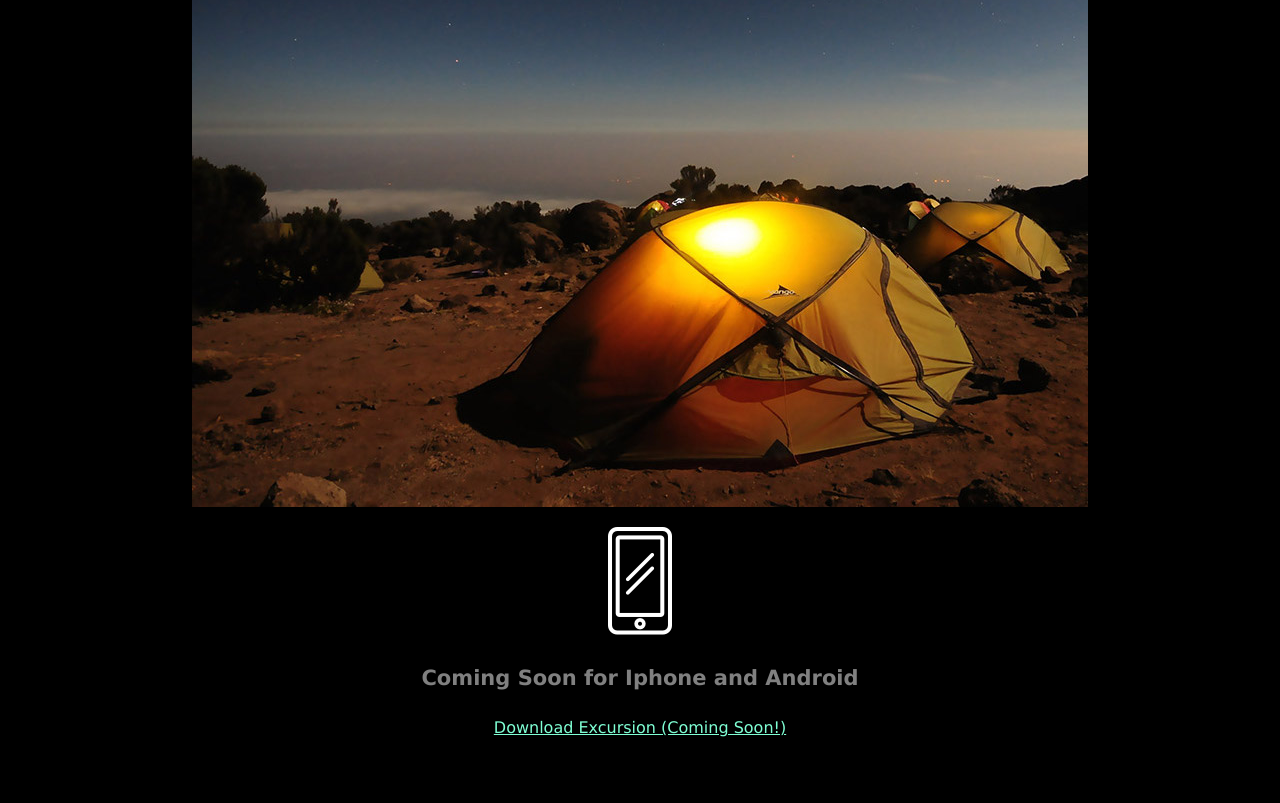
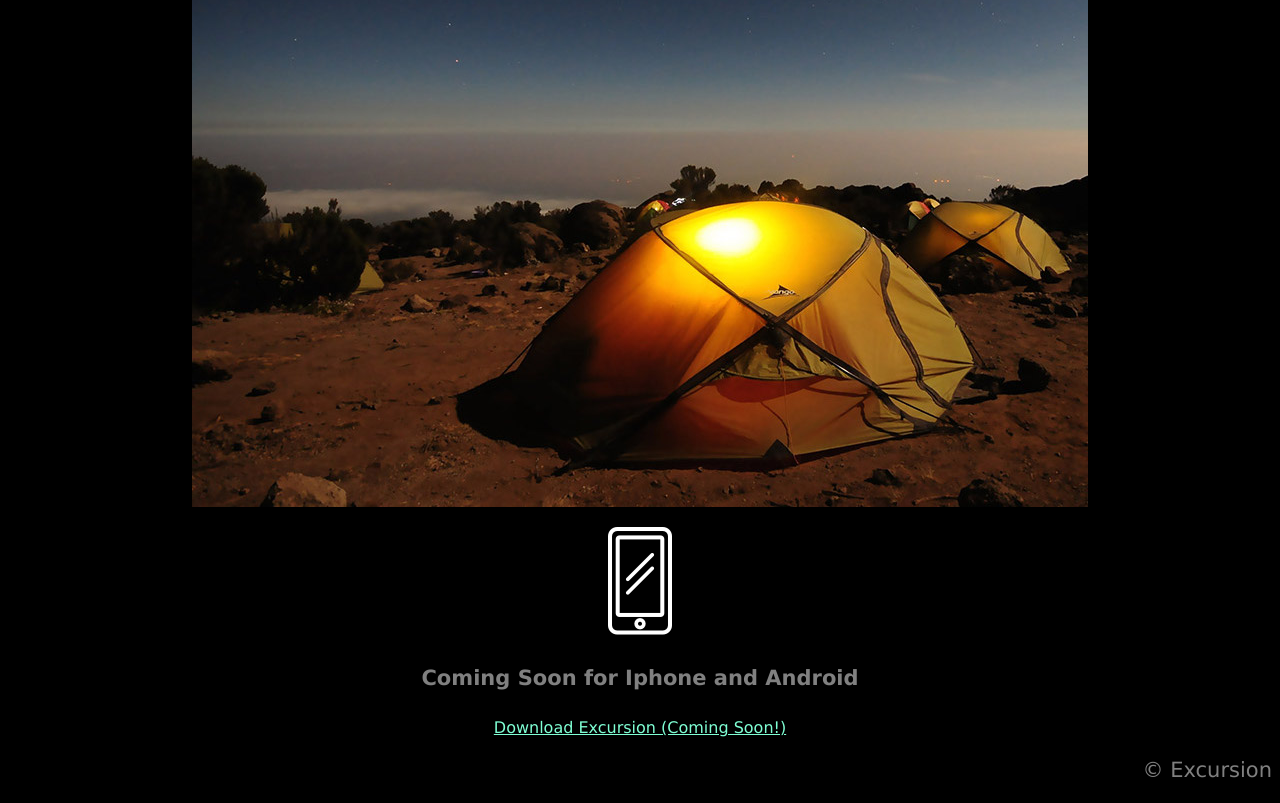
Before and after one commit to maddymotte/excursion, a plain HTML site: page index.html in a window 1280 px wide. Shown: the part 461-1264 px from the top of the page. Before the commit the page ends 1214 px from the top, so only its background shows below. Drawn offline with Linux system fonts and the light colour scheme.

Commit message:
Final push

```diff
--- a/index.html
+++ b/index.html
@@ -19,4 +19,5 @@
 <p><img src="resources/images/phone.png"></p>
 <h4 class="header--sub-header">Coming Soon for Iphone and Android</h4>
 <p><a class="link--cta" href="#">Download Excursion (Coming Soon!)</a></p>
+<p class="footer--copyright">&copy; Excursion</p>
 </body></html>
--- a/resources/css/style.css
+++ b/resources/css/style.css
@@ -27,3 +27,11 @@ body {
     font-size: 16px;
     color: aquamarine;
 }
+
+/* FOOTER */
+
+.footer--copyright {
+    font-size: 21px;
+    color: gray;
+    text-align: right;
+}
```
